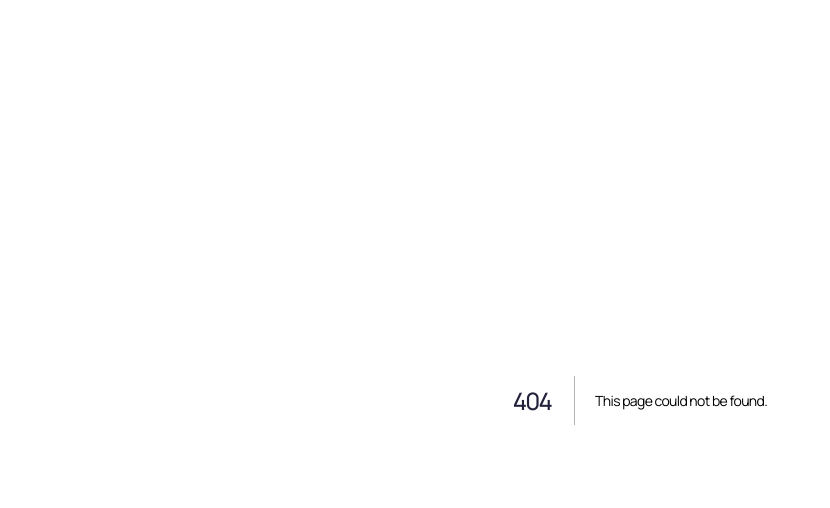
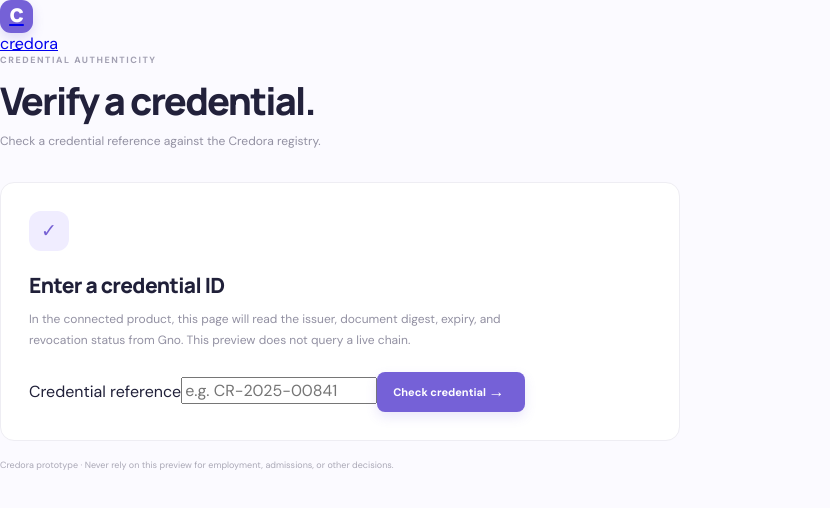
Before and after one commit to Kenpachi-2/Credora, a Next.js app in the folder frontend/: page /verify in a window 1280 px wide. Before the commit this address had no page. Shown: the top 508 px of the page, without its empty margins (0-830 px from the left). Built offline with nearby package versions, Linux system fonts and the light colour scheme.

Commit message:
feat(frontend): add public credential verification page

```diff
--- /dev/null
+++ b/frontend/app/verify/page.tsx
@@ -0,0 +1,34 @@
+"use client";
+
+import { useState } from "react";
+
+export default function VerifyPage() {
+  const [credentialId, setCredentialId] = useState("");
+  const [submitted, setSubmitted] = useState(false);
+
+  function submit(event: React.FormEvent<HTMLFormElement>) {
+    event.preventDefault();
+    setSubmitted(true);
+  }
+
+  return (
+    <main className="standalone-page">
+      <a className="standalone-brand" href="/"> <span className="brand-mark">c<span>.</span></span> credora</a>
+      <div className="eyebrow">CREDENTIAL AUTHENTICITY</div>
+      <h1>Verify a credential.</h1>
+      <p className="subtitle">Check a credential reference against the Credora registry.</p>
+      <section className="feature-panel verify-panel">
+        <div className="feature-symbol">✓</div>
+        <h2>Enter a credential ID</h2>
+        <p>In the connected product, this page will read the issuer, document digest, expiry, and revocation status from Gno. This preview does not query a live chain.</p>
+        <form onSubmit={submit} className="verify-form">
+          <label htmlFor="credential-id">Credential reference</label>
+          <input id="credential-id" value={credentialId} onChange={(event) => { setCredentialId(event.target.value); setSubmitted(false); }} placeholder="e.g. CR-2025-00841" required />
+          <button className="primary-button" type="submit">Check credential <span>→</span></button>
+        </form>
+        {submitted && <div className="verification-notice"><strong>Live verification is not connected yet.</strong><span>{credentialId.trim()} was not checked against Gno. No validity claim is being made.</span></div>}
+      </section>
+      <p className="disclaimer">Credora prototype · Never rely on this preview for employment, admissions, or other decisions.</p>
+    </main>
+  );
+}
```
